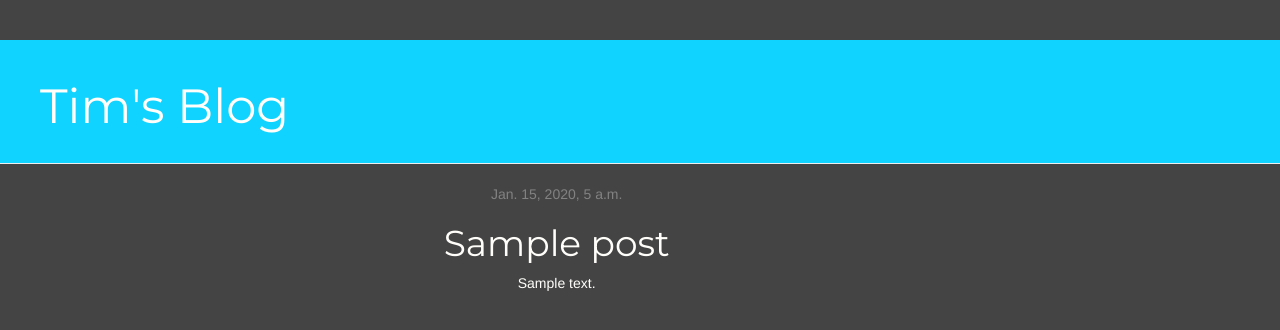
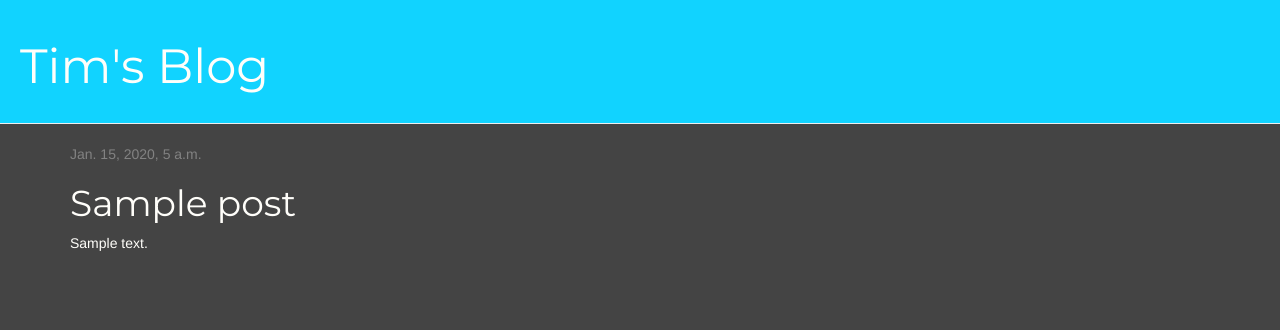
Before and after one commit to hillt03/my-django-blog, a Django app: page /post/1/ in a window 1280 px wide. Shown: the top 330 px of the page. Run offline with Django 3.2, Linux system fonts and the light colour scheme; tables that the repository leaves empty hold one stand-in row (values such as "Sample post"); some libraries are stand-ins or nearby versions.

Commit message:
even more css

```diff
--- a/blog/static/css/blog.css
+++ b/blog/static/css/blog.css
@@ -1,10 +1,4 @@
-.title {
-    text-align: center;
-}
-.page-header {
-    background-color: #11d3ff;
-    padding: 20px 20px 20px 40px;
-}
+
 
 body {
     background-color: #444444;
@@ -17,10 +11,6 @@ body {
 }
 
 .content {
-    <!-- margin-left: 40px; -->
-    text-align: center;
-    margin: auto;
-    max-width: 500px;
     color: #c4dce8;
 }
 
@@ -48,12 +38,18 @@ h1, h2, h3, h4 {
 }
 
 .post {
-    <!--margin-bottom: 70px; -->
-    margin: auto;
-    text-align: center;
     color: #fffefa;
 }
 
 .post h1 a, .post h1 a:visited {
     color: #fffefa;
 }
+
+.page-header {
+    background-color: #11d3ff;
+    padding: 20px 20px 20px 20px;
+    margin-top: 0px !important;
+    margin-right: 0px;
+    margin-bottom: 20px;
+    margin-left: 0px;
+}
--- a/blog/templates/blog/base.html
+++ b/blog/templates/blog/base.html
@@ -1,9 +1,8 @@
 <!DOCTYPE html>
 {% load static %}
-<!-- <link rel="stylesheet" href="{% static 'css/blog.css' %}"> -->
 <html>
     <head>
-        <title class="title">Tim's Blog</title>
+        <title>Tim's Blog</title>
         <link href="https://fonts.googleapis.com/css?family=Montserrat" rel="stylesheet">
         <link rel="stylesheet" href="//maxcdn.bootstrapcdn.com/bootstrap/3.2.0/css/bootstrap.min.css">
         <link rel="stylesheet" href="//maxcdn.bootstrapcdn.com/bootstrap/3.2.0/css/bootstrap-theme.min.css">
```
